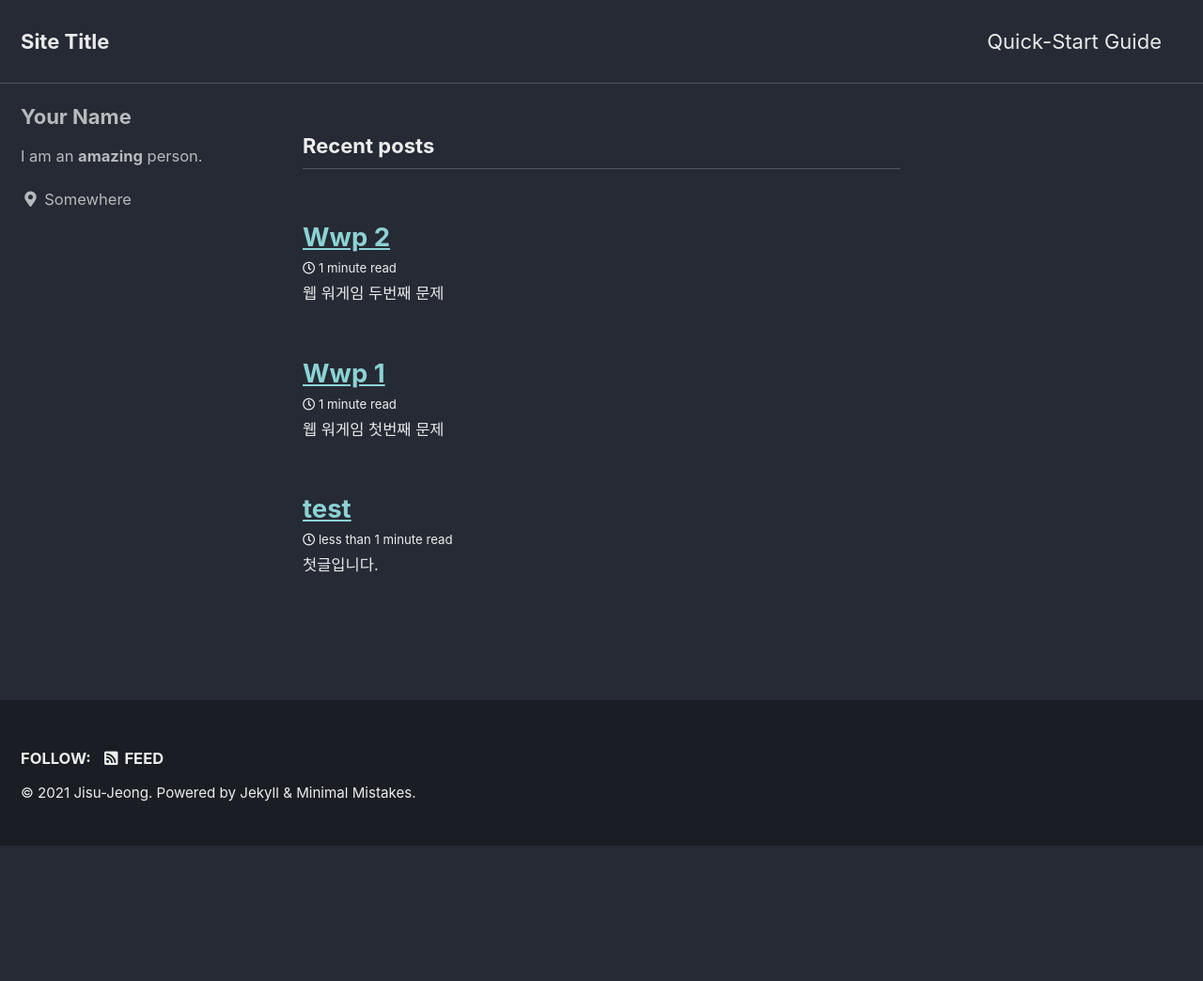
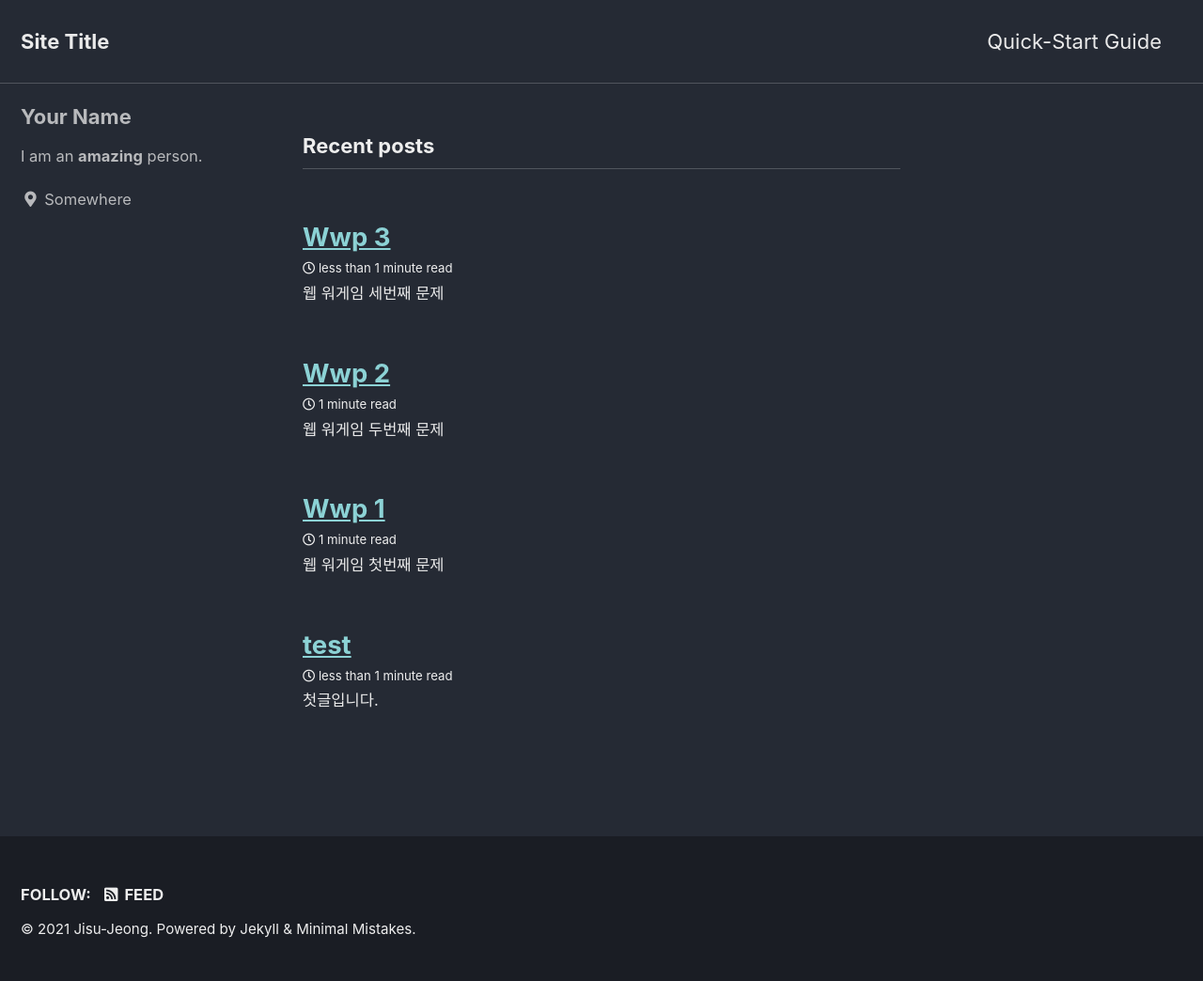
Before and after one commit to Jisu-Jeong25/Jisu-Jeong25.github.io, a Jekyll site: the page built from index.html, in a window 1280 px wide. Shown: the whole page at 94% size. Built offline with Jekyll 4.4.1, drawn with Linux system fonts in a browser that asks for light colours; cached includes are drawn as plain includes; the list of posts is cut into pages by our own code; before the commit the page ends 900 px from its top, so only the background shows below that; part of the change alters nothing that is shown.

Commit message:
add post 2021-05-07-WWP-3

```diff
--- a/_posts/2021-05-06-WWP-2.md
+++ b/_posts/2021-05-06-WWP-2.md
@@ -1,6 +1,6 @@
 ---
 
-ㅇtitle: "web wargame Problem-1"
+ㅇtitle: "web wargame Problem-2"
 categories:
   - Web Wargame
 tags:
--- /dev/null
+++ b/_posts/2021-05-07-WWP-3.md
@@ -0,0 +1,64 @@
+---
+
+ㅇtitle: "web wargame Problem-3"
+categories:
+  - Web Wargame
+tags:
+  - WebHacking
+---
+
+<h1> 웹 워게임 세번째 문제 </h1>
+
+<h2> 초급문제 3 - 보안된 외부 결제 모듈 </h2>
+
+![image](https://user-images.githubusercontent.com/83447634/117439789-41322200-af6e-11eb-9b55-d081c15d820d.png)
+
+이번문제는 외부 결제 모듈에서 결함을 통해 상품 구매를 하는 것이 목표이다.
+
+![image](https://user-images.githubusercontent.com/83447634/117261957-b8db5080-ae8b-11eb-8e96-b25ffc918ba3.png)
+
+문제 접속을 해보면
+
+전의 문제랑 똑같은 형식이다.
+
+![image](https://user-images.githubusercontent.com/83447634/117440241-c1588780-af6e-11eb-9da8-549c7233a189.png)
+
+값들을 다 채워넣어주고
+
+![image](https://user-images.githubusercontent.com/83447634/117440417-fa90f780-af6e-11eb-8a95-50faf741309b.png)
+
+으잉?? 이번에는 TotalCost 부분이 암호화되어있는거 같다
+
+* GoodsCode = 3012383   // 제품코드
+* OriginalCost = 10000000   // 원래 가격
+* CostDC = 5000000   // 할인가
+* GoodsCnt = 1  // 구매갯수
+* DeliveryCost=0   // 배송비용
+* DeliveryFreeFlag = Y  // 배송무료여부
+* TotalCost =1XWJIx%2Fkn5g%3D   // 총 비용
+* PaymentAction = Y   // 구매여부
+* UserName =   %EC%A0%95%EC%A7%80%EC%88%98 //구매자 이름 base64로 인코딩 되어있음
+* Agecy = KT    //  통신사
+* cellphone =  010-0987-1234  // 전화번호
+* amount =
+
+
+
+
+
+------------------------------
+
+<h2>대응방안</h2>
+
+위 문제는 첫번째 문제와 같이 **파라미터 값이 사용자 단에서 변경**할 수 있기에 발생하는 문제이다.
+
+1. 결재창 등등 중요한 페이지는 http가 아닌 https 로 변경
+   - 패킷을 스니핑, 변조가 가능하기 때문에
+   - 또한 https는 암호화를 지원하므로 안전하다.
+2. 서버에서 중요한 파라미터 값등을 제대로 확인을 하지 않았기 때문에 이 문제가 발생하였다.
+   * 제대로 된 TotalCost 가 왔는지 확인하는 로직구현 필요
+   * 각각의 OriginalCost, CostDC 값도 제대로 왔는지 확인해야한다.
+3. 그리고 WebGame과 별개로..
+   * 이름, 통신사, 휴대폰 번호를 수집할 때에는 **개인정보 수집 및 이용 동의서**를 받아야한다.
+   * 하지만 이 간편결제에서는 구현이 안되어있다!!
+   * https://blog.lgcns.com/1831 을 참고하자 (깔끔하게 정리되어있음)
```
